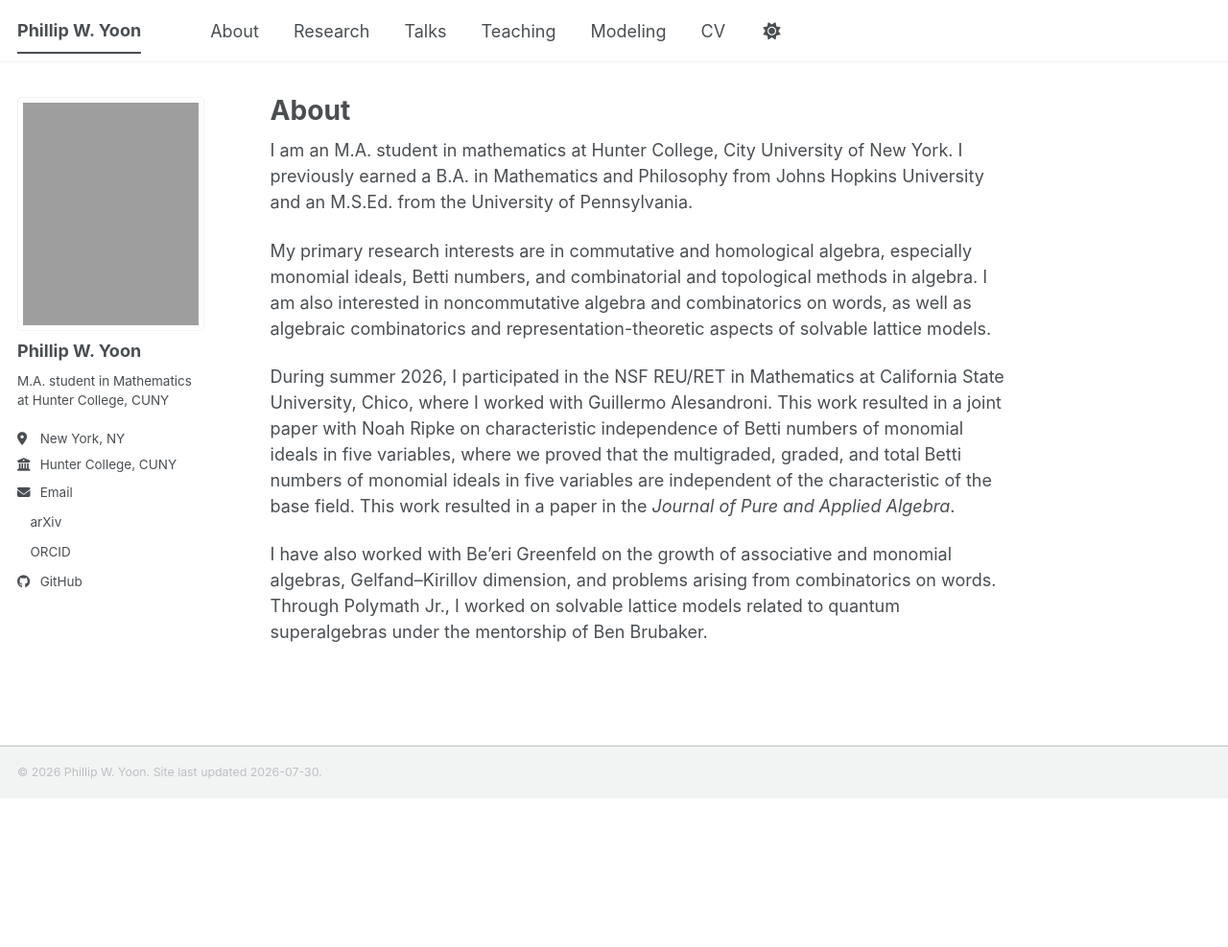
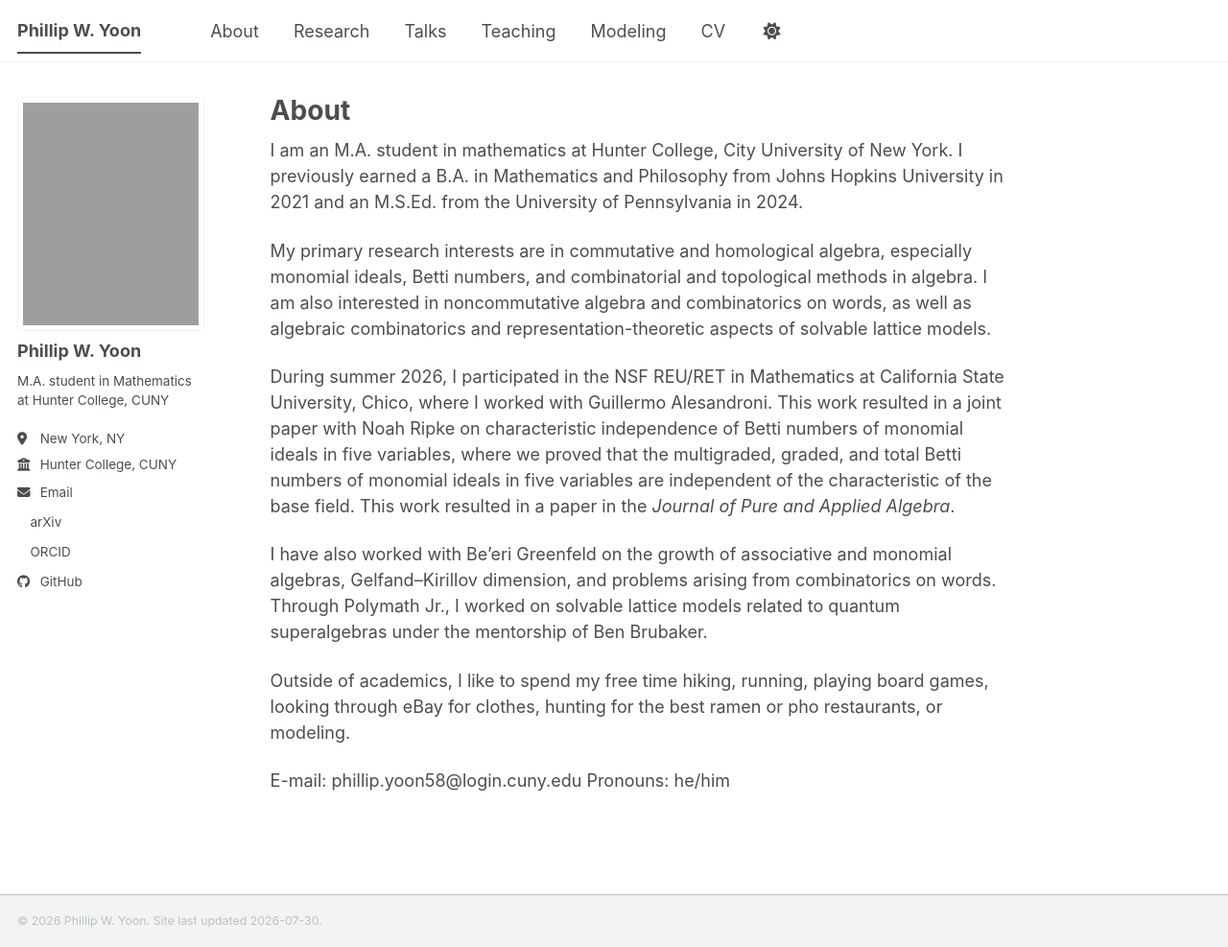
Before and after one commit to pwyoon/pwyoon.github.io, a Jekyll site: the page built from _pages/about.md, in a window 1280 px wide and 987 px high. Shown: the whole window at 96% size. Built offline with Jekyll 4.4.1, drawn with Linux system fonts in a browser that asks for light colours; a style sheet for code colours, icons or effects is not loaded.

Commit message:
Update about.md

```diff
--- a/_pages/about.md
+++ b/_pages/about.md
@@ -8,7 +8,7 @@ redirect_from:
 ---
 
 I am an M.A. student in mathematics at Hunter College, City University
-of New York. I previously earned a B.A. in Mathematics and Philosophy from Johns Hopkins University and an M.S.Ed. from the University of Pennsylvania.
+of New York. I previously earned a B.A. in Mathematics and Philosophy from Johns Hopkins University in 2021 and an M.S.Ed. from the University of Pennsylvania in 2024.
 
 My primary research interests are in commutative and
 homological algebra, especially monomial ideals, Betti numbers, and
@@ -21,3 +21,8 @@ characteristic independence of Betti numbers of monomial ideals in five
 variables, where we proved that the multigraded, graded, and total Betti numbers of monomial ideals in five variables are independent of the characteristic of the base field. This work resulted in a paper in the *Journal of Pure and Applied Algebra*.
 
 I have also worked with Be’eri Greenfeld on the growth of associative and monomial algebras, Gelfand–Kirillov dimension, and problems arising from combinatorics on words. Through Polymath Jr., I worked on solvable lattice models related to quantum superalgebras under the mentorship of Ben Brubaker.
+
+Outside of academics, I like to spend my free time hiking, running, playing board games, looking through eBay for clothes, hunting for the best ramen or pho restaurants, or modeling.
+
+E-mail: phillip.yoon58@login.cuny.edu
+Pronouns: he/him
```
